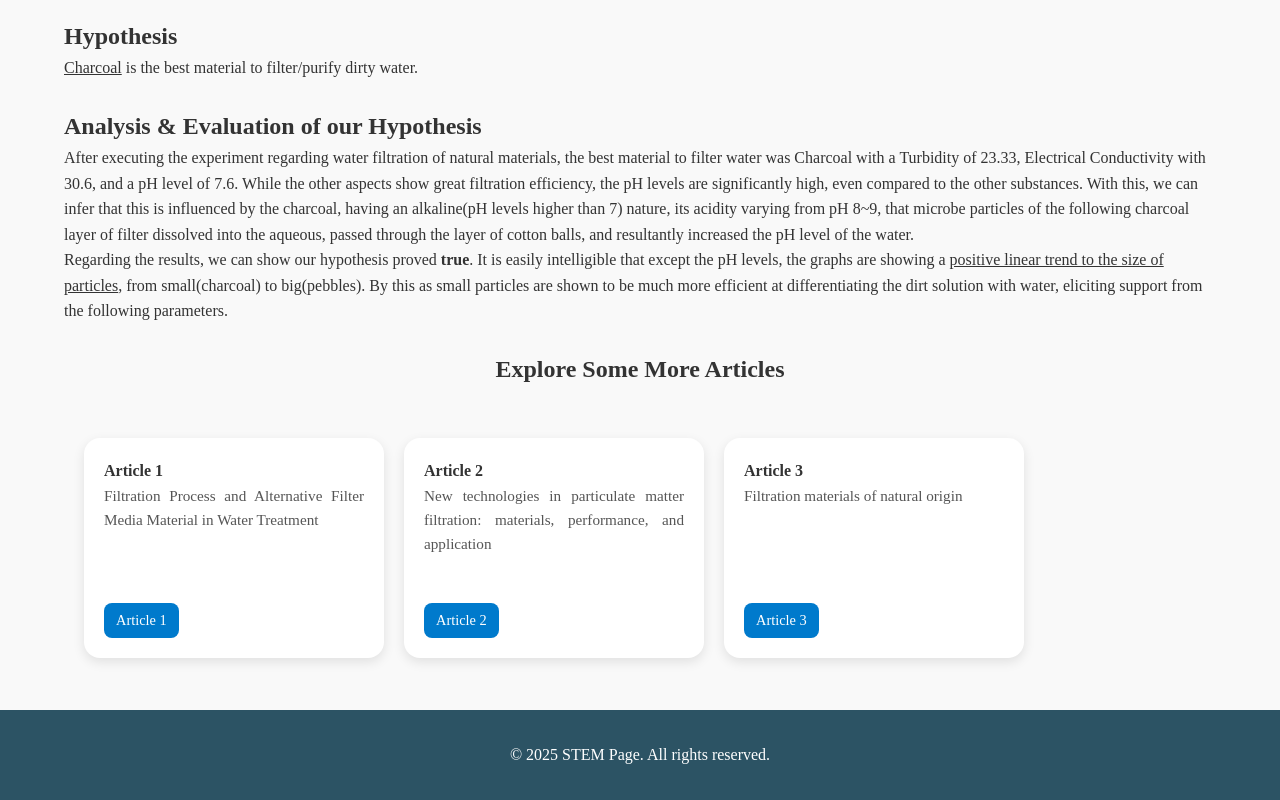
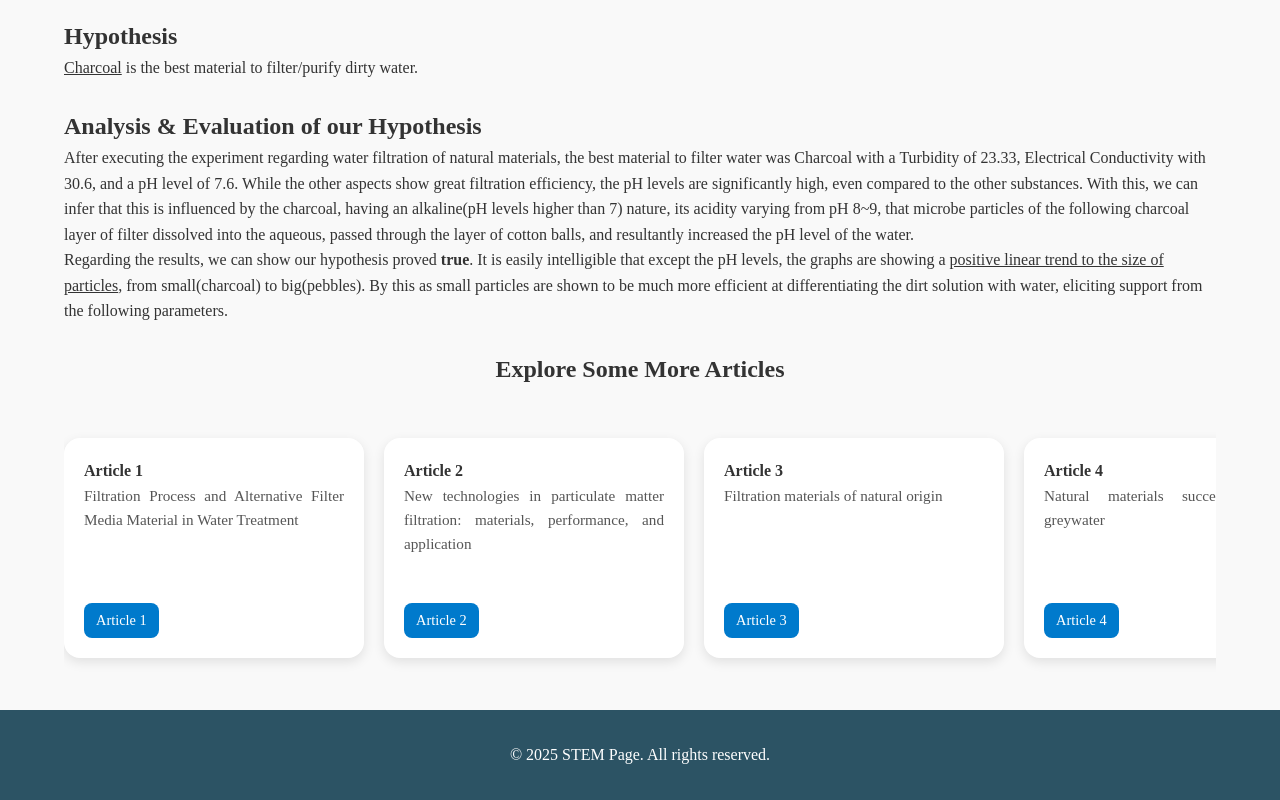
Before and after one commit to TedK0604/STEM-Page, a plain HTML site: page index.html in a window 1280 px wide. Shown: the part 503-1303 px from the top of the page. Drawn offline with Linux system fonts and the light colour scheme.

Commit message:
Update index.html

```diff
--- a/index.html
+++ b/index.html
@@ -53,6 +53,11 @@
     <p>Filtration materials of natural origin</p>
     <a href="https://www.researchgate.net/publication/347034020_Filtration_materials_of_natural_origin">Article 3</a>
   </div>
+  <div class="card">
+    <h4>Article 4</h4>
+    <p>Natural materials successfully filter greywater</p>
+    <a href="https://www.societyforscience.org/blog/natural-materials-successfully-filter-greywater/?utm_source=chatgpt.com">Article 4</a>
+  </div>
 </div>
   </main>
   <footer>
```
